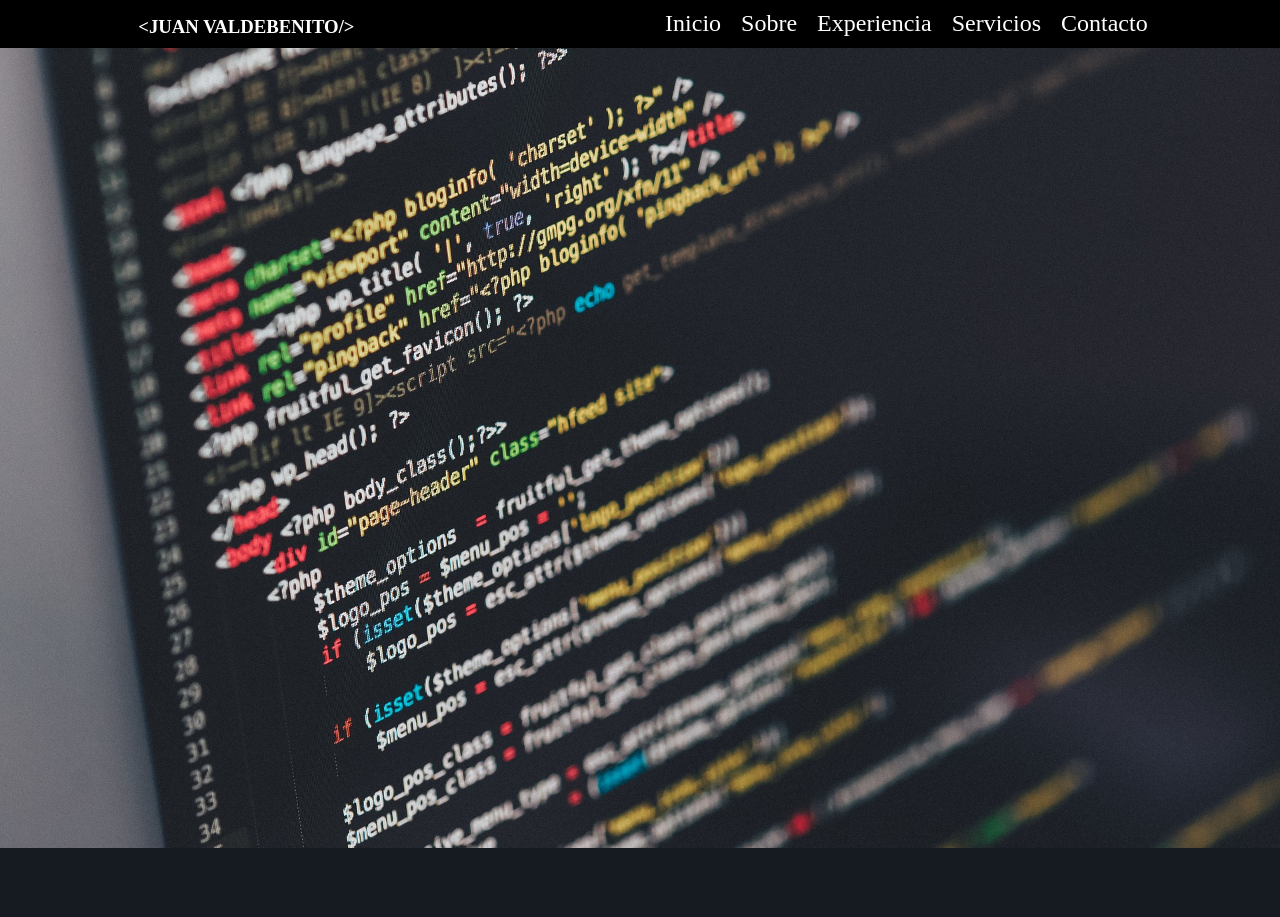
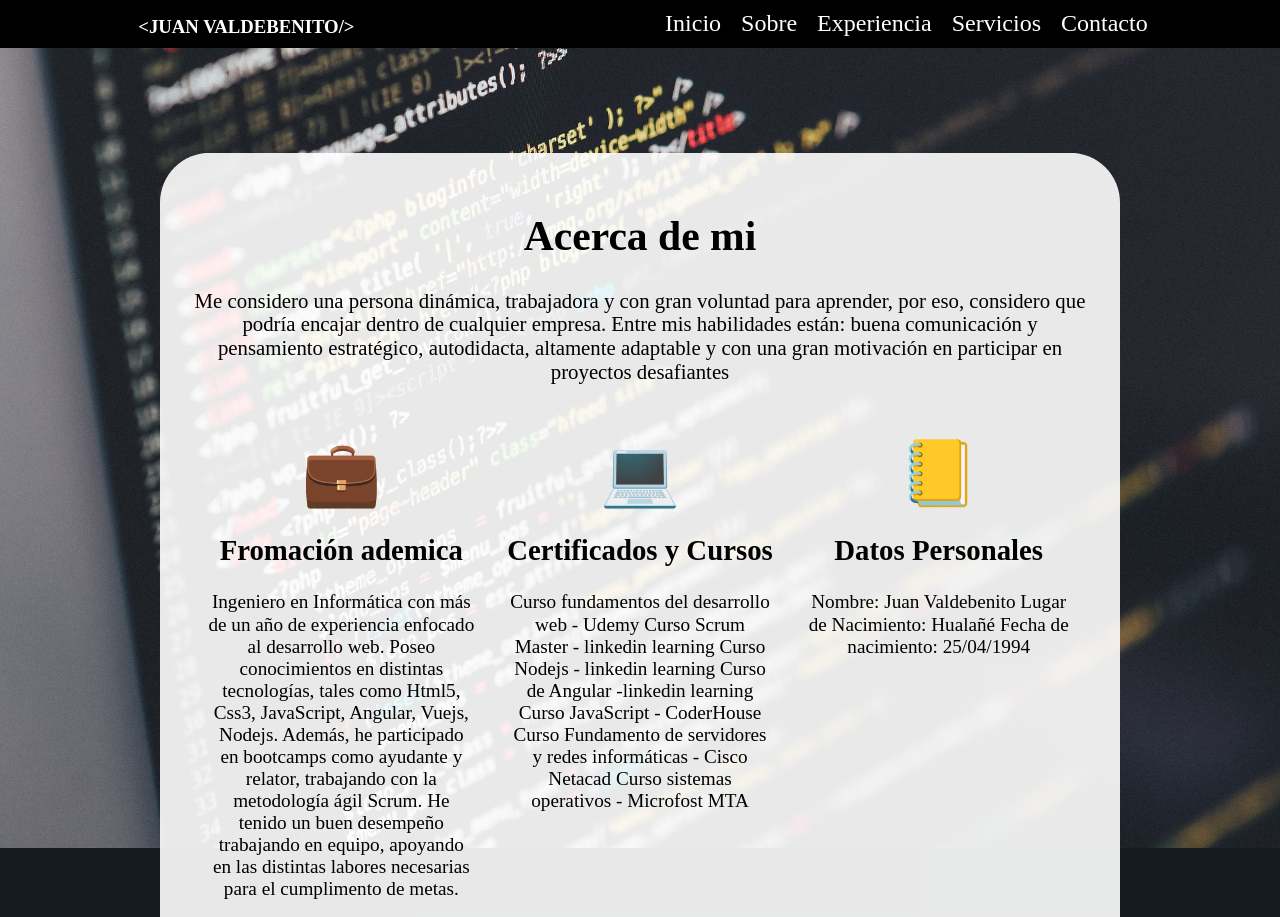
Before and after one commit to jotavaldivia/portafolio_virtual, a React (Vite) app: page /portafolio_virtual/experiencia in a window 1280 px wide. Shown: the top 917 px of the page. Before the commit the page ends 848 px from the top, so only its background shows below. Built offline with nearby package versions, Linux system fonts and the light colour scheme.

Commit message:
add:component experience

```diff
--- a/src/components/banner/Banner.tsx
+++ b/src/components/banner/Banner.tsx
@@ -1,4 +1,3 @@
-import banner1 from '../../assets/images/banner1.jpg';
 import style from './Banner.module.css';
 const Banner = () => {
   return (
--- a/src/components/messages/Messages.tsx
+++ b/src/components/messages/Messages.tsx
@@ -18,7 +18,10 @@ const Messages = (prop: Props) => {
   const [typedText, loading, toggleMute, isMuted] = useTypewriter(text, delay);
 
   return (
-    <div className={style.container__messages} style={stylesContainer}>
+    <div
+      className={`${style.container__messages} fade-in`}
+      style={stylesContainer}
+    >
       <div className={`${style.message__bubble}`}>
         <p className={style.typewriter} style={stylesParrafo}>
           {typedText}
--- a/src/index.css
+++ b/src/index.css
@@ -354,3 +354,16 @@ body {
   /* background-color: rgb(12, 203, 140); */
   background-color: #161b22;
 }
+.fade-in {
+  opacity: 0;
+  animation: fadeInAnimation 1.5s forwards;
+}
+
+@keyframes fadeInAnimation {
+  from {
+    opacity: 0;
+  }
+  to {
+    opacity: 1;
+  }
+}
--- /dev/null
+++ b/src/pages/experiencia/Experience.module.css
@@ -0,0 +1,62 @@
+.container__experience {
+  position: absolute;
+  background-color: rgba(255, 255, 255, 0.9);
+  width: 70vw;
+  top: 50%;
+  left: 50%;
+  transform: translate(-50%, -50%);
+  padding: 2rem;
+  border-radius: 50px;
+}
+.container__aboutus {
+  text-align: center;
+  font-size: 1.3rem;
+}
+.container_eduction {
+  display: flex;
+}
+
+.academic,
+.courses,
+.personal__information {
+  flex-grow: 1;
+  flex-basis: 0;
+  flex-shrink: 1;
+  text-align: center;
+  margin: 1rem;
+  font-size: 1.2rem;
+}
+.icons {
+  font-size: 4rem;
+  margin: 1rem;
+}
+
+@media (max-width: 768px) {
+  .container__experience {
+    width: 90vw;
+    top: 80vh;
+  }
+  .container_eduction {
+    flex-direction: column;
+  }
+  .container__aboutus {
+    font-size: 1rem;
+  }
+  .academic,
+  .courses,
+  .personal__information {
+    margin: 0;
+    font-size: 1rem;
+  }
+}
+
+@media (min-width: 700px) {
+  .container__experience {
+    top: 70vh;
+  }
+}
+@media (min-width: 1300px) {
+  .container__experience {
+    top: 50vh;
+  }
+}
--- a/src/pages/experiencia/Experiencia.tsx
+++ b/src/pages/experiencia/Experiencia.tsx
@@ -1,7 +1,53 @@
+import style from './Experience.module.css';
+console.log(style);
 const Experiencia = () => {
   return (
-    <div>
-      <h1>holaa</h1>
+    <div className={`${style.container__experience} fade-in`}>
+      <div className={style.container__aboutus}>
+        <h1>Acerca de mi</h1>
+
+        <p>
+          Me considero una persona dinámica, trabajadora y con gran voluntad
+          para aprender, por eso, considero que podría encajar dentro de
+          cualquier empresa. Entre mis habilidades están: buena comunicación y
+          pensamiento estratégico, autodidacta, altamente adaptable y con una
+          gran motivación en participar en proyectos desafiantes
+        </p>
+      </div>
+      <section className={style.container_eduction}>
+        <div className={style.academic}>
+          <p className={style.icons}>💼</p>
+          <h2>Fromación ademica</h2>
+          <p>
+            Ingeniero en Informática con más de un año de experiencia enfocado
+            al desarrollo web. Poseo conocimientos en distintas tecnologías,
+            tales como Html5, Css3, JavaScript, Angular, Vuejs, Nodejs. Además,
+            he participado en bootcamps como ayudante y relator, trabajando con
+            la metodología ágil Scrum. He tenido un buen desempeño trabajando en
+            equipo, apoyando en las distintas labores necesarias para el
+            cumplimento de metas.
+          </p>
+        </div>
+        <div className={style.courses}>
+          <p className={style.icons}>💻</p>
+          <h2>Certificados y Cursos</h2>
+          <p>
+            Curso fundamentos del desarrollo web - Udemy Curso Scrum Master -
+            linkedin learning Curso Nodejs - linkedin learning Curso de Angular
+            -linkedin learning Curso JavaScript - CoderHouse Curso Fundamento de
+            servidores y redes informáticas - Cisco Netacad Curso sistemas
+            operativos - Microfost MTA
+          </p>
+        </div>
+        <div className={style.personal__information}>
+          <p className={style.icons}>📒</p>
+          <h2>Datos Personales</h2>
+          <p>
+            Nombre: Juan Valdebenito Lugar de Nacimiento: Hualañé Fecha de
+            nacimiento: 25/04/1994
+          </p>
+        </div>
+      </section>
     </div>
   );
 };
```
